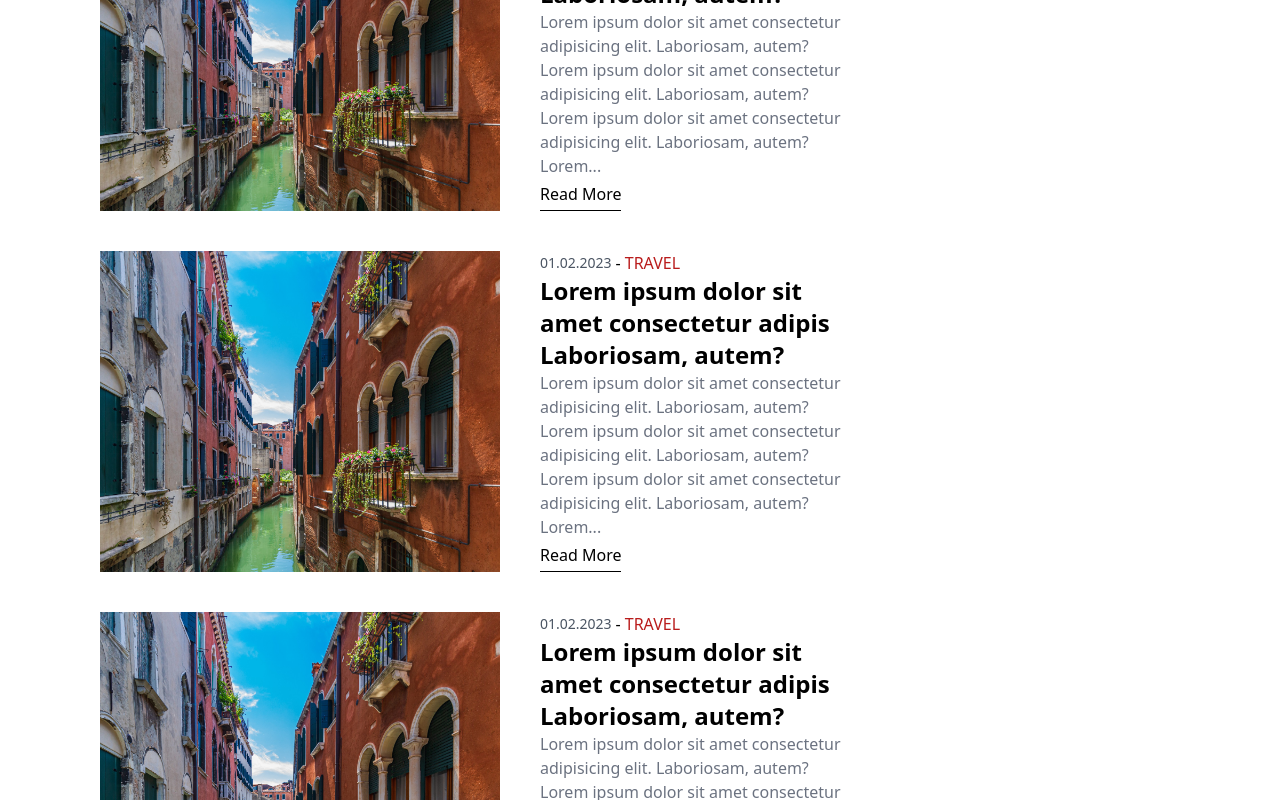
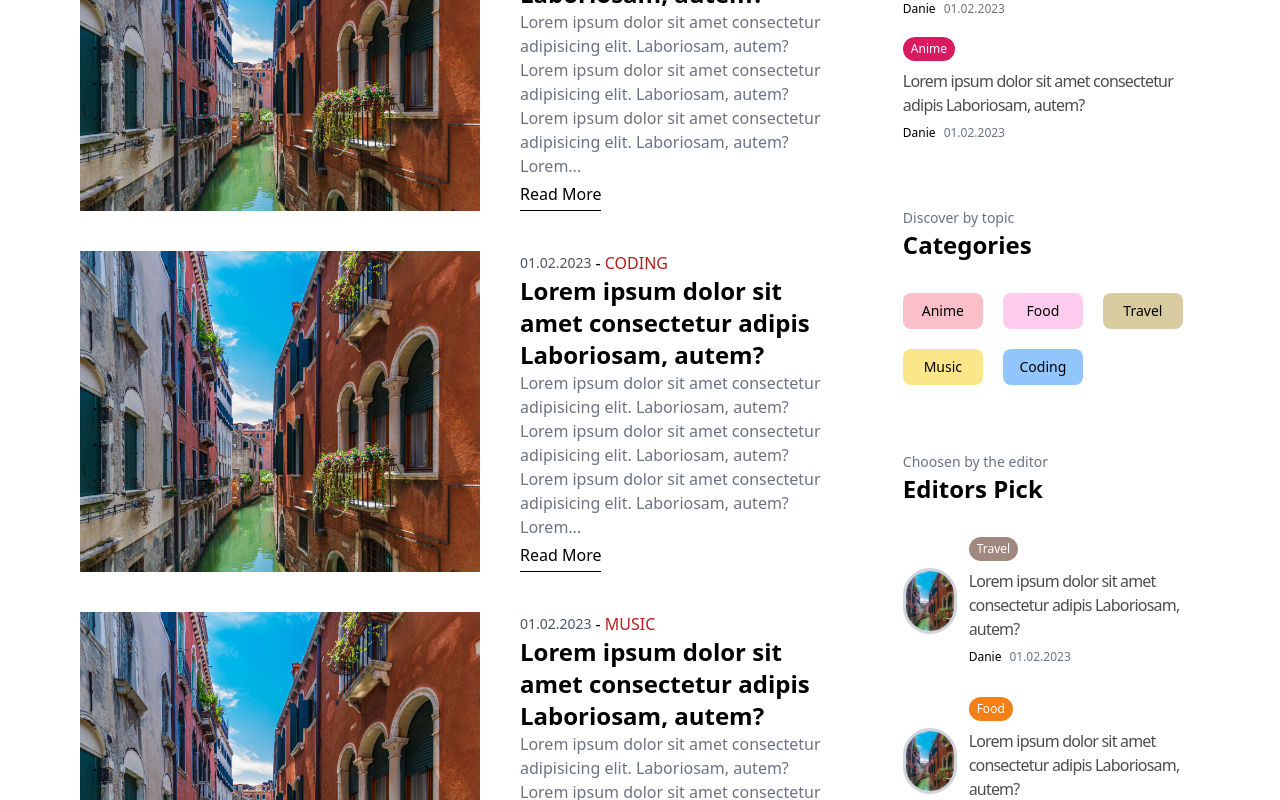
Before and after one commit to Vader4k/blog, a Next.js app: page / in a window 1280 px wide. Shown: the part 1740-2540 px from the top of the page. Built offline with nearby package versions, Linux system fonts and the light colour scheme.

Commit message:
@add/ design for menu completed

```diff
--- a/src/app/page.tsx
+++ b/src/app/page.tsx
@@ -9,7 +9,7 @@ const Home = () => {
     <div>
       <Featured />
       <CategoryList />
-      <div className='flex justify-between'>
+      <div className='flex justify-between w-full gap-20'>
         <Card />
         <Menu />
       </div>
--- a/src/components/Card.tsx
+++ b/src/components/Card.tsx
@@ -18,7 +18,7 @@ export default Card;
 
 const CardContainer = () => {
   return (
-    <div className="py-5 flex flex-col gap-10 px-5">
+    <div className="py-5 flex flex-col gap-10">
       {recentPosts.map((post) => (
         <div className="flex gap-10" key={post.id}>
           <Image width={400} height={300} alt={post.title} src={post.image} />
--- a/src/components/Menu.tsx
+++ b/src/components/Menu.tsx
@@ -1,9 +1,113 @@
-import React from 'react'
+import { categories } from "@/lib/categories";
+import { recentPosts } from "@/lib/recentposts";
+import Image from "next/image";
+import Link from "next/link";
 
 const Menu = () => {
+  const bgColor = (category: string) => {
+    switch (category) {
+      case "anime":
+        return "#D81B60";
+      case "food":
+        return "#F57F17";
+      case "travel":
+        return "#A1887F";
+      case "music":
+        return "#FBC02D";
+      case "coding":
+        return "#1E88E5";
+      default:
+        return "#A0A0A0";
+    }
+  };
+
+  const colorMap: { [key: string]: string } = {
+    "pink-300": "#FBBFCA",
+    "yellow-300": "#FCE",
+    "brown-200": "#D9CBA0",
+    "yellow-200": "#FCE68A",
+    "blue-300": "#93C5FD",
+  };
+
   return (
-    <div className='flex-[2]'>Menu</div>
-  )
-}
+    <div className="flex-[2]">
+      <span className="text-sm text-gray-500">What{"'"}s hot</span>
+      <h1 className="text-2xl font-bold">Most Popular</h1>
+      <div className="py-8 flex flex-col gap-5 items-start">
+        {recentPosts.map((post) => (
+          <Link
+            className="flex flex-col items-start gap-2"
+            key={post.id}
+            href={"/"}
+          >
+            <span
+              style={{ backgroundColor: bgColor(post.category) }}
+              className="px-2 py-1 rounded-full text-xs text-white capitalize"
+            >
+              {post.category}
+            </span>
+            <h2 className="font-medium tracking-tighter text-black/70">{post.title}</h2>
+            <div className="text-xs space-x-2">
+              <span>{post.author}</span>
+              <span className="text-gray-500">{post.date}</span>
+            </div>
+          </Link>
+        ))}
+      </div>
+      <div className="py-8">
+        <span className="text-sm text-gray-500">Discover by topic</span>
+        <h1 className="text-2xl font-bold">Categories</h1>
+        <div className="flex pt-8 flex-wrap gap-5">
+          {categories.map((category) => (
+            <Link
+              href={category.url}
+              className="flex items-center justify-center gap-3 w-full max-w-[80px] py-2 rounded-lg"
+              key={category.id}
+              style={{ backgroundColor: colorMap[category.color] }}
+            >
+              <p className="capitalize text-sm">{category.name}</p>
+            </Link>
+          ))}
+        </div>
+      </div>
+      <div className="py-8">
+        <span className="text-sm text-gray-500">Choosen by the editor</span>
+        <h1 className="text-2xl font-bold">Editors Pick</h1>
+        <div className="py-8 flex flex-col gap-8">
+          {recentPosts.slice(0,3).map((post) => (
+            <Link
+              className="flex gap-3 items-center"
+              key={post.id}
+              href={"/"}
+            >
+              <div className="relative flex items-center justify-center w-[100px] border-[3px] border-gray-300 rounded-full ">
+                <Image
+                  width={100}
+                  height={100}
+                  src={post.image}
+                  alt={post.title}
+                  className="rounded-full size-[60px] object-cover"
+                />
+              </div>
+              <div className="flex flex-col items-start gap-2">
+                <span
+                  style={{ backgroundColor: bgColor(post.category) }}
+                  className="px-2 py-1 rounded-full text-xs text-white capitalize"
+                >
+                  {post.category}
+                </span>
+                <h2 className="font-medium tracking-tighter text-black/70">{post.title}</h2>
+                <div className="text-xs space-x-2">
+                  <span>{post.author}</span>
+                  <span className="text-gray-500">{post.date}</span>
+                </div>
+              </div>
+            </Link>
+          ))}
+        </div>
+      </div>
+    </div>
+  );
+};
 
-export default Menu
+export default Menu;
--- a/src/lib/recentposts.ts
+++ b/src/lib/recentposts.ts
@@ -4,7 +4,7 @@ export const recentPosts = [
     image: "/44775.jpg",
     title: "Lorem ipsum dolor sit amet consectetur adipis Laboriosam, autem?",
     date: "01.02.2023",
-    category: "Travel",
+    category: "travel",
     author: "Danie",
     desc: "Lorem ipsum dolor sit amet consectetur adipisicing elit. Laboriosam, autem? Lorem ipsum dolor sit amet consectetur adipisicing elit. Laboriosam, autem? Lorem ipsum dolor sit amet consectetur adipisicing elit. Laboriosam, autem?Lorem ipsum dolor sit amet consectetur adipisicing elit. Laboriosam, autem? Lorem ipsum dolor sit amet consectetur adipisicing elit. Laboriosam, autem? ",
   },
@@ -13,7 +13,7 @@ export const recentPosts = [
     image: "/44775.jpg",
     title: "Lorem ipsum dolor sit amet consectetur adipis Laboriosam, autem?",
     date: "01.02.2023",
-    category: "Travel",
+    category: "food",
     author: "Danie",
     desc: "Lorem ipsum dolor sit amet consectetur adipisicing elit. Laboriosam, autem? Lorem ipsum dolor sit amet consectetur adipisicing elit. Laboriosam, autem? Lorem ipsum dolor sit amet consectetur adipisicing elit. Laboriosam, autem?Lorem ipsum dolor sit amet consectetur adipisicing elit. Laboriosam, autem? Lorem ipsum dolor sit amet consectetur adipisicing elit. Laboriosam, autem? ",
   },
@@ -22,7 +22,7 @@ export const recentPosts = [
     image: "/44775.jpg",
     title: "Lorem ipsum dolor sit amet consectetur adipis Laboriosam, autem?",
     date: "01.02.2023",
-    category: "Travel",
+    category: "coding",
     author: "Danie",
     desc: "Lorem ipsum dolor sit amet consectetur adipisicing elit. Laboriosam, autem? Lorem ipsum dolor sit amet consectetur adipisicing elit. Laboriosam, autem? Lorem ipsum dolor sit amet consectetur adipisicing elit. Laboriosam, autem?Lorem ipsum dolor sit amet consectetur adipisicing elit. Laboriosam, autem? Lorem ipsum dolor sit amet consectetur adipisicing elit. Laboriosam, autem? ",
   },
@@ -32,7 +32,7 @@ export const recentPosts = [
     image: "/44775.jpg",
     title: "Lorem ipsum dolor sit amet consectetur adipis Laboriosam, autem?",
     date: "01.02.2023",
-    category: "Travel",
+    category: "music",
     author: "Danie",
     desc: "Lorem ipsum dolor sit amet consectetur adipisicing elit. Laboriosam, autem? Lorem ipsum dolor sit amet consectetur adipisicing elit. Laboriosam, autem? Lorem ipsum dolor sit amet consectetur adipisicing elit. Laboriosam, autem?Lorem ipsum dolor sit amet consectetur adipisicing elit. Laboriosam, autem? Lorem ipsum dolor sit amet consectetur adipisicing elit. Laboriosam, autem? ",
   },
@@ -41,7 +41,7 @@ export const recentPosts = [
     image: "/44775.jpg",
     title: "Lorem ipsum dolor sit amet consectetur adipis Laboriosam, autem?",
     date: "01.02.2023",
-    category: "Travel",
+    category: "anime",
     author: "Danie",
     desc: "Lorem ipsum dolor sit amet consectetur adipisicing elit. Laboriosam, autem? Lorem ipsum dolor sit amet consectetur adipisicing elit. Laboriosam, autem? Lorem ipsum dolor sit amet consectetur adipisicing elit. Laboriosam, autem?Lorem ipsum dolor sit amet consectetur adipisicing elit. Laboriosam, autem? Lorem ipsum dolor sit amet consectetur adipisicing elit. Laboriosam, autem? ",
   },
```
